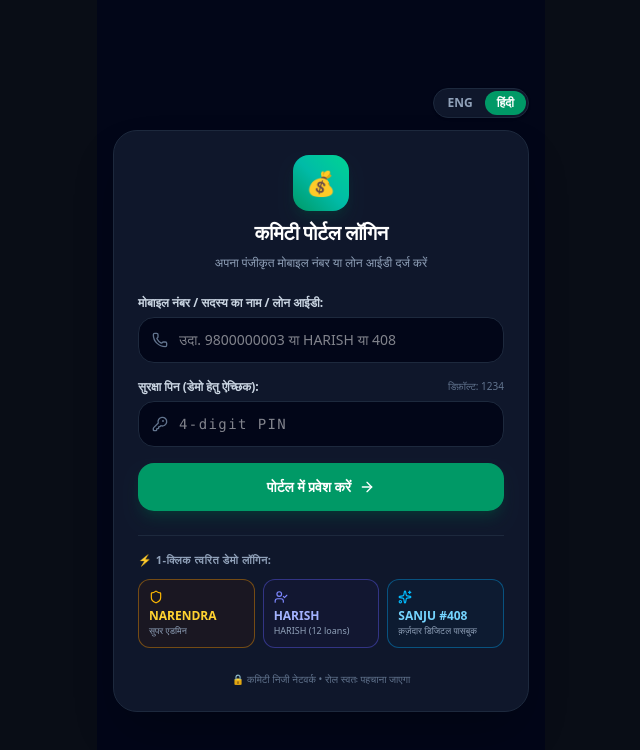
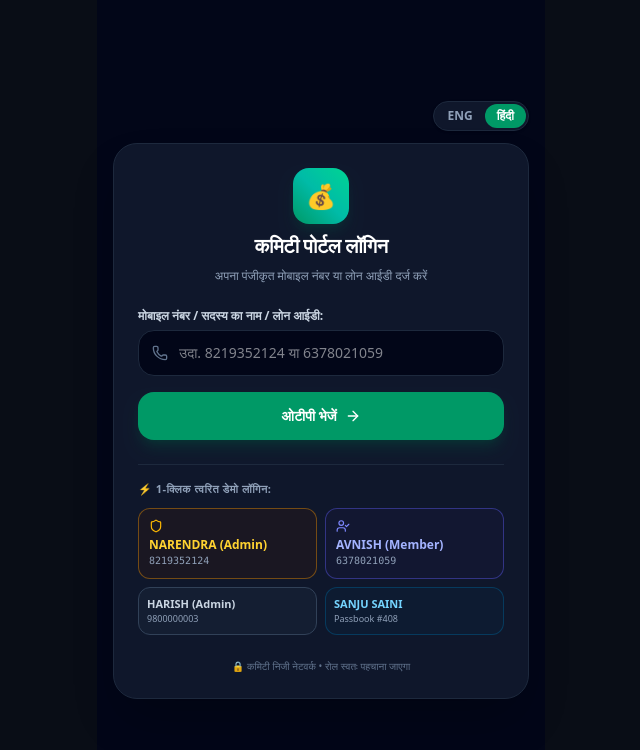
Before and after one commit to panbhav/committee-app, a React (Vite) app: page / in a window 1280 px wide. Shown: the top 750 px of the page, without its empty margins (319-959 px from the left). Built offline with nearby package versions, Linux system fonts and the light colour scheme.

Commit message:
Configure Narendra (8219352124) and Avnish (6378021059), add OTP login flow with live SMS simulation, and initialize native Android project with GitHub Actions APK builder

```diff
--- /dev/null
+++ b/capacitor.config.json
@@ -0,0 +1,5 @@
+{
+  "appId": "com.committee.app",
+  "appName": "Committee App",
+  "webDir": "dist"
+}
--- a/index.html
+++ b/index.html
@@ -8,6 +8,7 @@
     <meta name="apple-mobile-web-app-capable" content="yes" />
     <meta name="apple-mobile-web-app-status-bar-style" content="black-translucent" />
     <meta name="apple-mobile-web-app-title" content="Committee" />
+    <link rel="manifest" href="manifest.json" />
     <title>Committee App</title>
   </head>
   <body class="bg-[#090d16] text-slate-100 antialiased select-none">
--- a/package.json
+++ b/package.json
@@ -6,10 +6,14 @@
   "scripts": {
     "dev": "vite",
     "build": "vite build",
+    "cap:sync": "cap sync",
     "lint": "oxlint",
     "preview": "vite preview"
   },
   "dependencies": {
+    "@capacitor/android": "^8.5.2",
+    "@capacitor/cli": "^8.5.2",
+    "@capacitor/core": "^8.5.2",
     "clsx": "^2.1.1",
     "jspdf": "^4.2.1",
     "jspdf-autotable": "^5.0.8",
--- a/src/components/common/LoginScreen.jsx
+++ b/src/components/common/LoginScreen.jsx
@@ -1,63 +1,136 @@
-import React, { useState } from 'react';
+import React, { useState, useEffect } from 'react';
 import { useApp } from '../../context/AppContext';
-import { Phone, KeyRound, Shield, UserCheck, ArrowRight, Sparkles, AlertCircle } from 'lucide-react';
+import { Phone, Shield, UserCheck, ArrowRight, Sparkles, AlertCircle, CheckCircle2, MessageSquare, RotateCcw } from 'lucide-react';
 
 export default function LoginScreen({ onLoginSuccess }) {
   const { members, loans, setCurrentUser, setCurrentOuterLoanId, t, language, setLanguage } = useApp();
 
+  // Step 1: 'phone' | Step 2: 'otp'
+  const [step, setStep] = useState('phone');
   const [mobileNumber, setMobileNumber] = useState('');
-  const [pin, setPin] = useState('');
+  const [enteredOtp, setEnteredOtp] = useState('');
+  const [generatedOtp, setGeneratedOtp] = useState('');
+  const [targetAccount, setTargetAccount] = useState(null); // { type: 'member'|'outer', data: ... }
   const [errorMsg, setErrorMsg] = useState('');
+  const [otpSentNotification, setOtpSentNotification] = useState(false);
+  const [countdown, setCountdown] = useState(30);
 
-  // Quick Demo Fast-Login buttons
+  useEffect(() => {
+    let timer;
+    if (step === 'otp' && countdown > 0) {
+      timer = setTimeout(() => setCountdown(c => c - 1), 1000);
+    }
+    return () => clearTimeout(timer);
+  }, [step, countdown]);
+
+  // Handle Fast Demo Login (1-Tap bypass for testing)
   const handleFastLogin = (identifier, type = 'member') => {
     if (type === 'admin') {
-      const adminMember = members.find(m => m.name === 'NARENDRA');
+      const adminMember = members.find(m => m.name === 'NARENDRA') || members.find(m => m.phone === '8219352124');
       setCurrentUser(adminMember);
       onLoginSuccess();
     } else if (type === 'member') {
-      const member = members.find(m => m.name === identifier);
+      const member = members.find(m => m.name === identifier || m.phone === identifier);
       setCurrentUser(member);
       onLoginSuccess();
     } else if (type === 'outer') {
       setCurrentUser(null);
-      setCurrentOuterLoanId(identifier); // loan ID
+      setCurrentOuterLoanId(identifier);
       onLoginSuccess();
     }
   };
 
-  const handleLogin = (e) => {
+  // Step 1: Send OTP
+  const handleRequestOtp = (e) => {
     e.preventDefault();
     setErrorMsg('');
-    const cleanPhone = mobileNumber.trim();
+    const cleanInput = mobileNumber.trim();
 
-    // 1. Check if number matches one of the 15 Core Members
-    const matchedMember = members.find(m => m.phone === cleanPhone || m.name.toLowerCase() === cleanPhone.toLowerCase());
-
-    if (matchedMember) {
-      // Default demo PIN is 1234 or empty
-      if (pin && pin !== '1234') {
-        setErrorMsg('Invalid PIN. (Default demo PIN is 1234)');
-        return;
-      }
-      setCurrentUser(matchedMember);
-      onLoginSuccess();
+    if (!cleanInput) {
+      setErrorMsg(language === 'hi' ? 'कृपया मोबाइल नंबर दर्ज करें' : 'Please enter your mobile number');
       return;
     }
 
-    // 2. Check if number or name matches an Outer Borrower
+    // 1. Check if matches Core Committee Member
+    const matchedMember = members.find(
+      m => m.phone === cleanInput || m.name.toLowerCase() === cleanInput.toLowerCase()
+    );
+
+    if (matchedMember) {
+      const code = '1234'; // Standard predictable test OTP
+      setGeneratedOtp(code);
+      setTargetAccount({ type: 'member', data: matchedMember });
+      setStep('otp');
+      setOtpSentNotification(true);
+      setCountdown(30);
+      return;
+    }
+
+    // 2. Check if matches Outer Borrower
     const matchedOuter = loans.find(
-      l => l.type === 'outer' && (l.borrowerPhone === cleanPhone || l.borrowerName.toLowerCase() === cleanPhone.toLowerCase() || l.id.toString() === cleanPhone)
+      l => l.type === 'outer' && (
+        l.borrowerPhone === cleanInput ||
+        l.borrowerName.toLowerCase() === cleanInput.toLowerCase() ||
+        l.id.toString() === cleanInput
+      )
     );
 
     if (matchedOuter) {
-      setCurrentUser(null); // Outsider has no committee partner record
-      setCurrentOuterLoanId(matchedOuter.id);
-      onLoginSuccess();
+      const code = '1234';
+      setGeneratedOtp(code);
+      setTargetAccount({ type: 'outer', data: matchedOuter });
+      setStep('otp');
+      setOtpSentNotification(true);
+      setCountdown(30);
       return;
     }
 
-    setErrorMsg(language === 'hi' ? 'मोबाइल नंबर या लोन आईडी नहीं मिला। कृपया पुनः जांचें।' : 'Mobile number or Loan ID not found in committee records. Please check or use quick login below.');
+    setErrorMsg(
+      language === 'hi'
+        ? 'मोबाइल नंबर या लोन आईडी नहीं मिला। परीक्षण हेतु 8219352124 (नरेंद्र) या 6378021059 (अवनिष) का उपयोग करें।'
+        : 'Mobile number or Loan ID not found. For testing, use 8219352124 (Narendra) or 6378021059 (Avnish).'
+    );
+  };
+
+  // Step 2: Verify OTP
+  const handleVerifyOtp = (e) => {
+    e.preventDefault();
+    setErrorMsg('');
+
+    if (enteredOtp !== generatedOtp && enteredOtp !== '1234') {
+      setErrorMsg(t.invalidOtp);
+      return;
+    }
+
+    if (targetAccount.type === 'member') {
+      setCurrentUser(targetAccount.data);
+      onLoginSuccess();
+    } else if (targetAccount.type === 'outer') {
+      setCurrentUser(null);
+      setCurrentOuterLoanId(targetAccount.data.id);
+      onLoginSuccess();
+    }
+  };
+
+  const handleAutoFillOtp = () => {
+    setEnteredOtp(generatedOtp);
+    setErrorMsg('');
+  };
+
+  const handleResendOtp = () => {
+    const code = '1234';
+    setGeneratedOtp(code);
+    setEnteredOtp('');
+    setOtpSentNotification(true);
+    setCountdown(30);
+    setErrorMsg('');
+  };
+
+  const handleBackToPhone = () => {
+    setStep('phone');
+    setEnteredOtp('');
+    setErrorMsg('');
+    setOtpSentNotification(false);
   };
 
   return (
@@ -89,15 +162,16 @@ export default function LoginScreen({ onLoginSuccess }) {
             💰
           </div>
           <h1 className="text-xl font-black text-white tracking-tight">
-            {t.loginHeaderTitle}
+            {step === 'phone' ? t.loginHeaderTitle : t.enterOtpTitle}
           </h1>
           <p className="text-xs text-slate-400">
-            {t.loginHeaderSubtitle}
+            {step === 'phone' ? t.loginHeaderSubtitle : `${t.enterOtpSubtitle} +91 ${mobileNumber}`}
           </p>
         </div>
 
-        {/* Login Form */}
-        <form onSubmit={handleLogin} className="space-y-4 text-xs">
+        {/* STEP 1: Phone Number Input */}
+        {step === 'phone' && (
+          <form onSubmit={handleRequestOtp} className="space-y-4 text-xs">
             <div>
               <label className="text-slate-300 font-semibold block mb-1.5">
                 {t.inputPhoneLabel}
@@ -107,30 +181,10 @@ export default function LoginScreen({ onLoginSuccess }) {
                 <input
                   type="text"
                   required
-                placeholder={language === 'hi' ? 'उदा. 9800000003 या HARISH या 408' : 'e.g. 9800000003 or HARISH or 408'}
+                  placeholder={language === 'hi' ? 'उदा. 8219352124 या 6378021059' : 'e.g. 8219352124 or 6378021059'}
                   value={mobileNumber}
                   onChange={(e) => setMobileNumber(e.target.value)}
                   className="w-full bg-slate-950 border border-slate-800 rounded-2xl pl-10 pr-4 py-3 text-white text-sm font-medium focus:outline-none focus:border-emerald-500 transition"
-              />
-            </div>
-          </div>
-
-          <div>
-            <div className="flex justify-between items-center mb-1.5">
-              <label className="text-slate-300 font-semibold">
-                {t.securityPinLabel}
-              </label>
-              <span className="text-[10px] text-slate-500">{t.defaultPinHint}</span>
-            </div>
-            <div className="relative">
-              <KeyRound className="w-4 h-4 text-slate-500 absolute left-3.5 top-1/2 -translate-y-1/2" />
-              <input
-                type="password"
-                maxLength="4"
-                placeholder="4-digit PIN"
-                value={pin}
-                onChange={(e) => setPin(e.target.value)}
-                className="w-full bg-slate-950 border border-slate-800 rounded-2xl pl-10 pr-4 py-3 text-white text-sm tracking-widest font-mono focus:outline-none focus:border-emerald-500 transition"
                 />
               </div>
             </div>
@@ -146,10 +200,99 @@ export default function LoginScreen({ onLoginSuccess }) {
               type="submit"
               className="w-full bg-emerald-600 hover:bg-emerald-500 text-white font-bold py-3.5 rounded-2xl flex items-center justify-center gap-2 shadow-lg shadow-emerald-900/40 active:scale-98 transition text-sm"
             >
-            <span>{t.loginSubmitBtn}</span>
+              <span>{t.sendOtpBtn}</span>
               <ArrowRight className="w-4 h-4" />
             </button>
           </form>
+        )}
+
+        {/* STEP 2: OTP Verification Screen */}
+        {step === 'otp' && (
+          <form onSubmit={handleVerifyOtp} className="space-y-4 text-xs">
+            {/* Simulated Live SMS Notification Toast */}
+            {otpSentNotification && (
+              <div className="bg-emerald-950/70 border border-emerald-500/40 rounded-2xl p-3 text-emerald-200 text-xs flex items-center justify-between shadow-lg">
+                <div className="flex items-center gap-2">
+                  <MessageSquare className="w-4 h-4 text-emerald-400 flex-shrink-0" />
+                  <div>
+                    <span className="font-bold block text-[11px]">
+                      {language === 'hi' ? 'एसएमएस प्राप्त हुआ:' : 'Simulated SMS Received:'}
+                    </span>
+                    <span className="text-xs font-mono font-bold tracking-wider text-white">
+                      OTP: {generatedOtp}
+                    </span>
+                  </div>
+                </div>
+                <button
+                  type="button"
+                  onClick={handleAutoFillOtp}
+                  className="px-2.5 py-1 bg-emerald-600 hover:bg-emerald-500 text-white text-[10px] font-bold rounded-lg shadow transition active:scale-95"
+                >
+                  {t.autoFillOtp}
+                </button>
+              </div>
+            )}
+
+            <div>
+              <div className="flex justify-between items-center mb-1.5">
+                <label className="text-slate-300 font-semibold">
+                  {t.otpLabel}
+                </label>
+                <button
+                  type="button"
+                  onClick={handleBackToPhone}
+                  className="text-[11px] text-emerald-400 hover:underline flex items-center gap-1"
+                >
+                  <span>{t.changePhone}</span>
+                </button>
+              </div>
+
+              <input
+                type="text"
+                required
+                maxLength="4"
+                autoFocus
+                placeholder="• • • •"
+                value={enteredOtp}
+                onChange={(e) => setEnteredOtp(e.target.value.replace(/\D/g, ''))}
+                className="w-full bg-slate-950 border border-slate-800 rounded-2xl py-3.5 text-center text-white text-2xl font-black tracking-[0.5em] font-mono focus:outline-none focus:border-emerald-500 transition"
+              />
+            </div>
+
+            {errorMsg && (
+              <div className="bg-red-950/40 border border-red-800/50 p-3 rounded-xl flex items-start gap-2 text-red-300 text-[11px]">
+                <AlertCircle className="w-4 h-4 flex-shrink-0 mt-0.5" />
+                <span>{errorMsg}</span>
+              </div>
+            )}
+
+            <button
+              type="submit"
+              className="w-full bg-emerald-600 hover:bg-emerald-500 text-white font-bold py-3.5 rounded-2xl flex items-center justify-center gap-2 shadow-lg shadow-emerald-900/40 active:scale-98 transition text-sm"
+            >
+              <CheckCircle2 className="w-4 h-4" />
+              <span>{t.verifyOtpBtn}</span>
+            </button>
+
+            {/* Resend Link */}
+            <div className="text-center pt-1">
+              {countdown > 0 ? (
+                <span className="text-[11px] text-slate-500">
+                  {language === 'hi' ? `पुनः भेजें (${countdown}s)` : `Resend code in ${countdown}s`}
+                </span>
+              ) : (
+                <button
+                  type="button"
+                  onClick={handleResendOtp}
+                  className="text-xs text-emerald-400 hover:text-emerald-300 font-bold inline-flex items-center gap-1"
+                >
+                  <RotateCcw className="w-3 h-3" />
+                  <span>{t.resendOtp}</span>
+                </button>
+              )}
+            </div>
+          </form>
+        )}
 
         {/* 1-Tap Quick Fast Login for Instant Testing */}
         <div className="pt-4 border-t border-slate-800 space-y-2.5">
@@ -157,32 +300,49 @@ export default function LoginScreen({ onLoginSuccess }) {
             <span>⚡ {t.quickDemoLabel}</span>
           </div>
 
-          <div className="grid grid-cols-3 gap-2">
+          <div className="grid grid-cols-2 gap-2">
+            {/* Narendra Testing Button */}
             <button
-              onClick={() => handleFastLogin('NARENDRA', 'admin')}
-              className="p-2.5 rounded-xl border border-amber-500/40 bg-amber-950/20 hover:bg-amber-900/30 text-amber-300 text-left transition"
+              onClick={() => {
+                setMobileNumber('8219352124');
+                handleFastLogin('NARENDRA', 'admin');
+              }}
+              className="p-2.5 rounded-xl border border-amber-500/40 bg-amber-950/20 hover:bg-amber-900/30 text-amber-300 text-left transition active:scale-98"
             >
               <Shield className="w-3.5 h-3.5 mb-1 text-amber-400" />
-              <div className="font-bold text-xs">NARENDRA</div>
-              <span className="text-[9px] text-slate-400 block">{t.adminBadge}</span>
+              <div className="font-bold text-xs">NARENDRA (Admin)</div>
+              <span className="text-[10px] text-slate-400 font-mono block">8219352124</span>
             </button>
 
+            {/* Avnish Testing Button */}
             <button
-              onClick={() => handleFastLogin('HARISH', 'member')}
-              className="p-2.5 rounded-xl border border-indigo-500/40 bg-indigo-950/20 hover:bg-indigo-900/30 text-indigo-300 text-left transition"
+              onClick={() => {
+                setMobileNumber('6378021059');
+                handleFastLogin('AVNISH', 'member');
+              }}
+              className="p-2.5 rounded-xl border border-indigo-500/40 bg-indigo-950/20 hover:bg-indigo-900/30 text-indigo-300 text-left transition active:scale-98"
             >
               <UserCheck className="w-3.5 h-3.5 mb-1 text-indigo-400" />
-              <div className="font-bold text-xs">HARISH</div>
-              <span className="text-[9px] text-slate-400 block">HARISH (12 loans)</span>
+              <div className="font-bold text-xs">AVNISH (Member)</div>
+              <span className="text-[10px] text-slate-400 font-mono block">6378021059</span>
             </button>
 
+            {/* Harish Testing Button */}
+            <button
+              onClick={() => handleFastLogin('HARISH', 'admin')}
+              className="p-2 rounded-xl border border-slate-700 bg-slate-800/40 hover:bg-slate-800 text-slate-300 text-left transition active:scale-98"
+            >
+              <div className="font-bold text-[11px]">HARISH (Admin)</div>
+              <span className="text-[9px] text-slate-400 block">9800000003</span>
+            </button>
+
+            {/* Outer Borrower Testing Button */}
             <button
               onClick={() => handleFastLogin(408, 'outer')}
-              className="p-2.5 rounded-xl border border-sky-500/40 bg-sky-950/20 hover:bg-sky-900/30 text-sky-300 text-left transition"
+              className="p-2 rounded-xl border border-sky-800/50 bg-sky-950/20 hover:bg-sky-900/30 text-sky-300 text-left transition active:scale-98"
             >
-              <Sparkles className="w-3.5 h-3.5 mb-1 text-sky-400" />
-              <div className="font-bold text-xs">SANJU #408</div>
-              <span className="text-[9px] text-slate-400 block">{t.borrowerPassbook}</span>
+              <div className="font-bold text-[11px]">SANJU SAINI</div>
+              <span className="text-[9px] text-slate-400 block">Passbook #408</span>
             </button>
           </div>
         </div>
--- a/src/context/AppContext.jsx
+++ b/src/context/AppContext.jsx
@@ -29,7 +29,14 @@ export function AppProvider({ children }) {
   // Persistence via localStorage
   const [members, setMembers] = useState(() => {
     const saved = localStorage.getItem('comm_members');
-    return saved ? JSON.parse(saved) : INITIAL_MEMBERS;
+    if (saved) {
+      const parsed = JSON.parse(saved);
+      return parsed.map(m => {
+        const initial = INITIAL_MEMBERS.find(im => im.id === m.id);
+        return initial ? { ...m, phone: initial.phone } : m;
+      });
+    }
+    return INITIAL_MEMBERS;
   });
 
 
--- a/src/data/initialData.js
+++ b/src/data/initialData.js
@@ -1,7 +1,7 @@
 // Exact September data from the 4 sheets
 
 export const INITIAL_MEMBERS = [
-  { id: 1, name: "AVNISH", phone: "9800000001", role: "member", memberLimit: 200000, outerLimit: 800000 },
+  { id: 1, name: "AVNISH", phone: "6378021059", role: "member", memberLimit: 200000, outerLimit: 800000 },
   { id: 2, name: "GAGAN", phone: "9800000002", role: "member", memberLimit: 200000, outerLimit: 800000 },
   { id: 3, name: "HARISH", phone: "9800000003", role: "admin", memberLimit: 200000, outerLimit: 800000 }, // Super Admin
   { id: 4, name: "MAHENDRA", phone: "9800000004", role: "member", memberLimit: 200000, outerLimit: 800000 },
@@ -15,13 +15,13 @@ export const INITIAL_MEMBERS = [
   { id: 12, name: "VIPIN", phone: "9800000012", role: "member", memberLimit: 200000, outerLimit: 800000 },
   { id: 13, name: "YASH", phone: "9800000013", role: "member", memberLimit: 200000, outerLimit: 800000 },
   { id: 14, name: "TARUN", phone: "9800000014", role: "member", memberLimit: 200000, outerLimit: 800000 },
-  { id: 15, name: "NARENDRA", phone: "9800000015", role: "admin", memberLimit: 200000, outerLimit: 800000 }, // Super Admin
+  { id: 15, name: "NARENDRA", phone: "8219352124", role: "admin", memberLimit: 200000, outerLimit: 800000 }, // Super Admin
 ];
 
 export const INITIAL_LOANS = [
   // SELF LOANS (10% Interest, 12 months)
-  { id: 265, borrowerName: "AVNISH", borrowerPhone: "9800000001", guarantor: "AVNISH", type: "self", principal: 100000, rate: 10, monthlyKisht: 9167, currentMonth: 9, totalMonths: 12, securityFee: 0 },
-  { id: 270, borrowerName: "AVNISH", borrowerPhone: "9800000001", guarantor: "AVNISH", type: "self", principal: 100000, rate: 10, monthlyKisht: 9167, currentMonth: 11, totalMonths: 12, securityFee: 0 },
+  { id: 265, borrowerName: "AVNISH", borrowerPhone: "6378021059", guarantor: "AVNISH", type: "self", principal: 100000, rate: 10, monthlyKisht: 9167, currentMonth: 9, totalMonths: 12, securityFee: 0 },
+  { id: 270, borrowerName: "AVNISH", borrowerPhone: "6378021059", guarantor: "AVNISH", type: "self", principal: 100000, rate: 10, monthlyKisht: 9167, currentMonth: 11, totalMonths: 12, securityFee: 0 },
   { id: 257, borrowerName: "GAGAN", borrowerPhone: "9800000002", guarantor: "GAGAN", type: "self", principal: 100000, rate: 10, monthlyKisht: 9167, currentMonth: 5, totalMonths: 12, securityFee: 0 },
   { id: 269, borrowerName: "GAGAN", borrowerPhone: "9800000002", guarantor: "GAGAN", type: "self", principal: 100000, rate: 10, monthlyKisht: 9167, currentMonth: 10, totalMonths: 12, securityFee: 0 },
   { id: 261, borrowerName: "HARISH", borrowerPhone: "9800000003", guarantor: "HARISH", type: "self", principal: 50000, rate: 10, monthlyKisht: 4583, currentMonth: 8, totalMonths: 12, securityFee: 0 },
@@ -30,8 +30,8 @@ export const INITIAL_LOANS = [
   { id: 271, borrowerName: "MANOJ", borrowerPhone: "9800000005", guarantor: "MANOJ", type: "self", principal: 100000, rate: 10, monthlyKisht: 9167, currentMonth: 11, totalMonths: 12, securityFee: 0 },
   { id: 272, borrowerName: "MANOJ", borrowerPhone: "9800000005", guarantor: "MANOJ", type: "self", principal: 50000, rate: 10, monthlyKisht: 4583, currentMonth: 12, totalMonths: 12, securityFee: 0 },
   { id: 260, borrowerName: "MANSINGH", borrowerPhone: "9800000006", guarantor: "MANSINGH", type: "self", principal: 100000, rate: 10, monthlyKisht: 9167, currentMonth: 7, totalMonths: 12, securityFee: 0 },
-  { id: 244, borrowerName: "NARENDRA", borrowerPhone: "9800000015", guarantor: "NARENDRA", type: "self", principal: 100000, rate: 10, monthlyKisht: 9167, currentMonth: 1, totalMonths: 12, securityFee: 0 },
-  { id: 273, borrowerName: "NARENDRA", borrowerPhone: "9800000015", guarantor: "NARENDRA", type: "self", principal: 100000, rate: 10, monthlyKisht: 9167, currentMonth: 12, totalMonths: 12, securityFee: 0 },
+  { id: 244, borrowerName: "NARENDRA", borrowerPhone: "8219352124", guarantor: "NARENDRA", type: "self", principal: 100000, rate: 10, monthlyKisht: 9167, currentMonth: 1, totalMonths: 12, securityFee: 0 },
+  { id: 273, borrowerName: "NARENDRA", borrowerPhone: "8219352124", guarantor: "NARENDRA", type: "self", principal: 100000, rate: 10, monthlyKisht: 9167, currentMonth: 12, totalMonths: 12, securityFee: 0 },
   { id: 250, borrowerName: "NARESH", borrowerPhone: "9800000007", guarantor: "NARESH", type: "self", principal: 50000, rate: 10, monthlyKisht: 4583, currentMonth: 4, totalMonths: 12, securityFee: 0 },
   { id: 259, borrowerName: "NARESH", borrowerPhone: "9800000007", guarantor: "NARESH", type: "self", principal: 100000, rate: 10, monthlyKisht: 9167, currentMonth: 6, totalMonths: 12, securityFee: 0 },
   { id: 243, borrowerName: "NEERAJ", borrowerPhone: "9800000008", guarantor: "NEERAJ", type: "self", principal: 50000, rate: 10, monthlyKisht: 4583, currentMonth: 1, totalMonths: 12, securityFee: 0 },
--- a/src/data/translations.js
+++ b/src/data/translations.js
@@ -156,6 +156,17 @@ export const translations = {
     quickDemoLabel: "1-Tap Quick Demo Login:",
     privateNetworkNote: "🔒 Committee Private Network • Role detected automatically",
     english: "English",
+    hindi: "Hindi",
+    enterOtpTitle: "Verify Mobile OTP",
+    enterOtpSubtitle: "Enter 4-digit code sent to",
+    otpLabel: "Enter 4-Digit OTP Code:",
+    sendOtpBtn: "Send OTP",
+    verifyOtpBtn: "Verify & Enter Portal",
+    resendOtp: "Resend OTP",
+    changePhone: "Change Number",
+    otpSentToast: "SMS Simulation: OTP sent to {phone} is {otp}",
+    autoFillOtp: "1-Tap Auto-fill",
+    invalidOtp: "Invalid OTP. Please enter the correct 4-digit code.",
     // Date & Time Tracking
     paidAt: "Paid on",
     pendingSince: "Pending since",
@@ -326,6 +337,16 @@ export const translations = {
     privateNetworkNote: "🔒 कमिटी निजी नेटवर्क • रोल स्वतः पहचाना जाएगा",
     english: "English",
     hindi: "हिंदी",
+    enterOtpTitle: "मोबाइल ओटीपी सत्यापन",
+    enterOtpSubtitle: "4 अंकों का सत्यापन कोड भेजा गया:",
+    otpLabel: "4 अंकों का OTP कोड दर्ज करें:",
+    sendOtpBtn: "ओटीपी भेजें",
+    verifyOtpBtn: "सत्यापित करें और प्रवेश करें",
+    resendOtp: "ओटीपी पुनः भेजें",
+    changePhone: "नंबर बदलें",
+    otpSentToast: "एसएमएस संदेश: {phone} के लिए आपका OTP कोड {otp} है",
+    autoFillOtp: "1-क्लिक स्वतः भरें",
+    invalidOtp: "गलत ओटीपी। कृपया सही 4 अंकों का कोड दर्ज करें।",
 
     // Date & Time Tracking
     paidAt: "भुगतान समय",
```
Also changed, not shown: public/manifest.json (added), 54 other files (tests, documents, lock files or other folders). Lines whose indentation alone changed are shown as unchanged.
